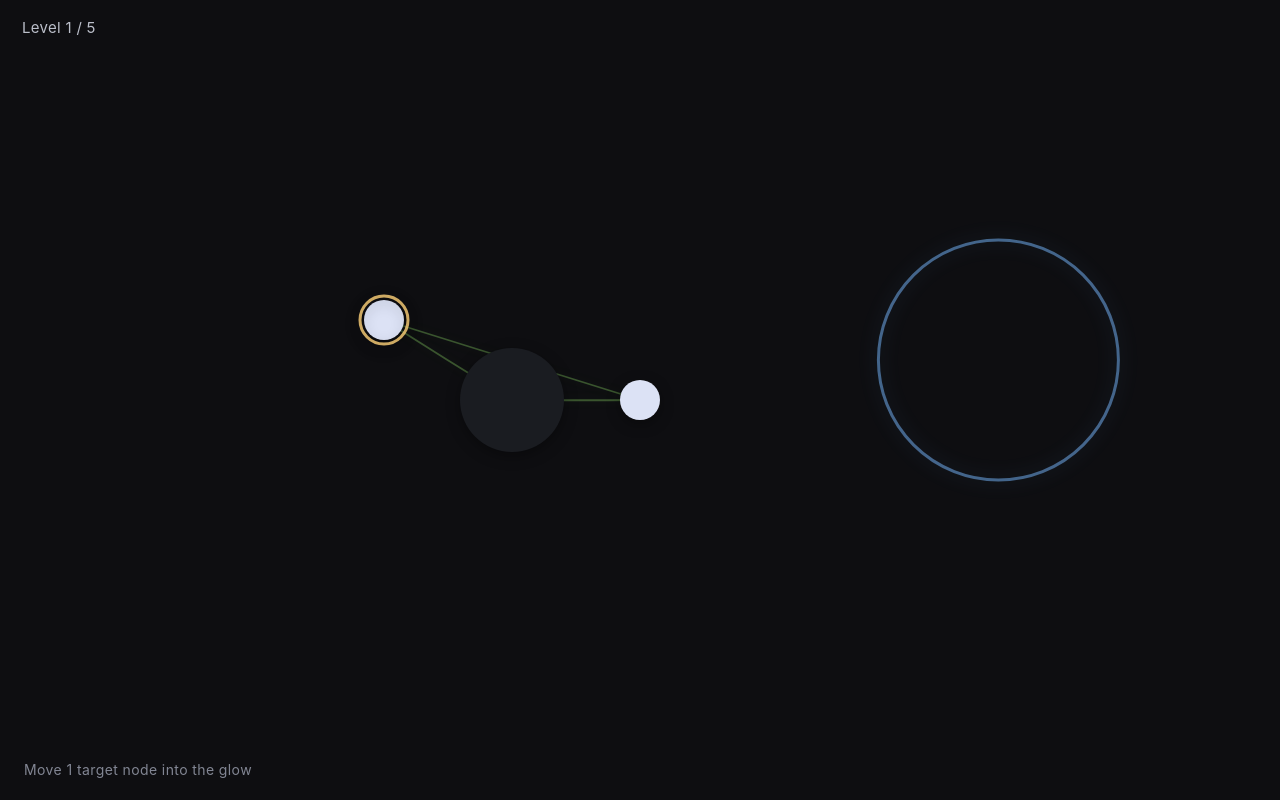
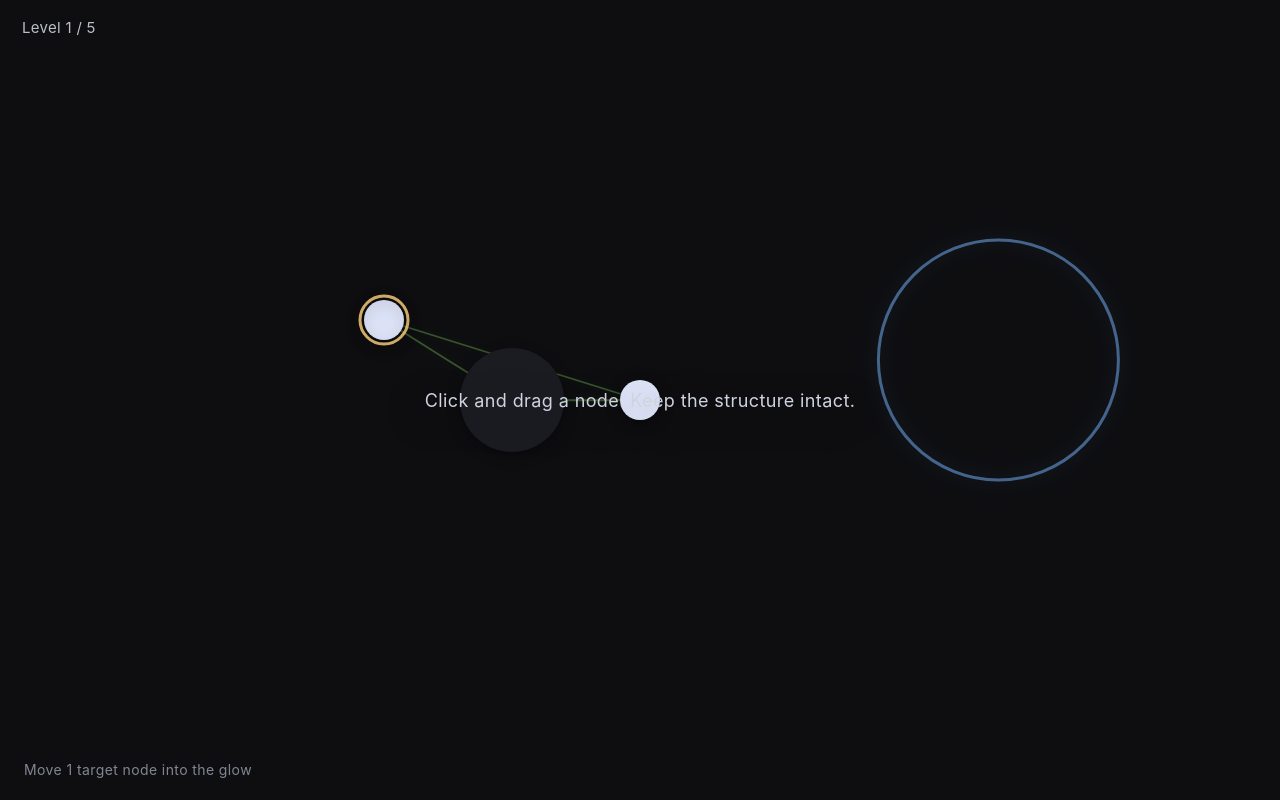
Before and after one commit to Italwaysbreaks/physicsTest123, a plain HTML site: page index.html in a window 1280 px wide. Drawn offline with nearby package versions, Linux system fonts and the light colour scheme.

Commit message:
Add level instructions and fix dragging

```diff
--- a/index.html
+++ b/index.html
@@ -8,10 +8,12 @@
 :root { color-scheme: dark; }
 * { box-sizing: border-box; }
 html, body { margin: 0; padding: 0; width: 100%; height: 100%; overflow: hidden; background: #0e0e11; font-family: "Inter", "Segoe UI", system-ui, -apple-system, sans-serif; }
-#canvas { display: block; background: #0e0e11; }
+.ui-layer { pointer-events: none; }
+#canvas { display: block; background: #0e0e11; pointer-events: auto; }
 .overlay { position: fixed; top: 50%; left: 50%; transform: translate(-50%, -50%); color: #e8e9ee; font-size: 24px; letter-spacing: 0.5px; opacity: 0; transition: opacity 0.5s ease; pointer-events: none; text-shadow: 0 8px 40px rgba(0,0,0,0.45); text-align: center; }
 .hint { position: fixed; bottom: 22px; left: 24px; color: #9fa4b4; font-size: 14px; letter-spacing: 0.4px; opacity: 0.8; }
 #levelInfo { position: fixed; top: 18px; left: 22px; color: #cfd3df; font-size: 15px; letter-spacing: 0.3px; opacity: 0.9; }
+#instructions { position: fixed; top: 50%; left: 50%; transform: translate(-50%, -50%); color: #cfd3df; font-size: 18px; letter-spacing: 0.4px; opacity: 0; transition: opacity 0.6s ease; text-align: center; text-shadow: 0 10px 40px rgba(0,0,0,0.55); pointer-events: none; }
 </style>
 </head>
 <body>
@@ -19,6 +21,7 @@ html, body { margin: 0; padding: 0; width: 100%; height: 100%; overflow: hidden;
 <div id="overlay" class="overlay"></div>
 <div id="levelInfo"></div>
 <div id="hint" class="hint"></div>
+<div id="instructions" class="ui-layer"></div>
 <script src="https://cdn.jsdelivr.net/npm/matter-js@0.20.0/build/matter.min.js"></script>
 <script>
 const { Engine, Render, Runner, Bodies, Body, Composite, Constraint, Mouse, MouseConstraint, Events, Vector } = Matter;
@@ -26,6 +29,7 @@ const canvas = document.getElementById('canvas');
 const overlay = document.getElementById('overlay');
 const levelInfo = document.getElementById('levelInfo');
 const hint = document.getElementById('hint');
+const instructions = document.getElementById('instructions');
 let width = window.innerWidth, height = window.innerHeight;
 const engine = Engine.create({ gravity: { x: 0, y: 0 }, enableSleeping: false });
 const render = Render.create({ canvas, engine, options: { width, height, background: '#0e0e11', wireframes: false, pixelRatio: window.devicePixelRatio || 1 } });
@@ -39,6 +43,14 @@ const typeConfig = {
   medium: { radius: 28, color: '#aeb6cc', mass: 7, damping: 0.04 },
   heavy: { radius: 36, color: '#6c7388', mass: 16, damping: 0.08 }
 };
+const instructionTexts = [
+  "Click and drag a node. Keep the structure intact.",
+  "Moving one node affects the others.",
+  "Heavier nodes resist movement.",
+  "Some connections will break if pushed too far.",
+  "Balance everything."
+];
+
 const levels = [
   { zone: { x: () => width*0.78, y: () => height*0.45, r: 120 }, goal: 1, nodes: [
       { type:'core', pos: ()=>({x: width*0.4, y: height*0.5}) },
@@ -87,18 +99,23 @@ const levels = [
     links:[[0,1],[0,2],[0,3],[0,4],[0,5],[0,6],[0,7],[0,8],[1,2],[1,5],[2,6],[3,4],[3,7],[4,8],[5,6],[6,8],[4,7],[2,4],[1,3]], stiffness:0.035, slack:1.22 }
 ];
 let bodies = [], constraints = [], debris = [];
-let draggingBody = null, currentLevel = 0, state = 'playing';
+let draggingBody = null, currentLevel = 0, state = 'playing', instructionActive = false;
 const mouse = Mouse.create(render.canvas);
+mouse.element = render.canvas;
+mouse.pixelRatio = render.options.pixelRatio;
 const mouseConstraint = MouseConstraint.create(engine, { mouse, constraint: { stiffness: 0.2, damping: 0.25, render: { visible:false } } });
 Composite.add(world, mouseConstraint);
 render.mouse = mouse;
 Events.on(mouseConstraint, 'startdrag', e => {
-  if(e.body === coreBody){
+  const target = e.body;
+  if(!target) return;
+  if(target.label === 'core' || target === coreBody){
     mouseConstraint.body = null;
     mouseConstraint.constraint.bodyB = null;
-  } else {
-    draggingBody = e.body;
+    return;
   }
+  draggingBody = target;
+  if(instructionActive){ instructions.style.opacity = 0; instructionActive = false; }
 });
 Events.on(mouseConstraint, 'enddrag', () => { draggingBody = null; });
 let coreBody = null;
@@ -108,6 +125,7 @@ function createNode(def){
   const options = { mass: cfg.mass, frictionAir: cfg.damping, friction: 0.01, restitution: 0.08, render:{ visible:false } };
   let body = Bodies.circle(p.x, p.y, cfg.radius, options);
   if(cfg.static){ Body.setStatic(body, true); }
+  body.label = def.type;
   body.nodeType = def.type;
   body.required = !!def.required;
   return body;
@@ -140,6 +158,9 @@ function buildLevel(idx){
   engine.timing.timeScale = 1;
   levelInfo.textContent = `Level ${idx+1} / ${levels.length}`;
   hint.textContent = `Move ${def.goal} target node${def.goal>1?'s':''} into the glow`;
+  instructions.textContent = instructionTexts[idx];
+  instructions.style.opacity = 1;
+  instructionActive = true;
 }
 function fracture(c){
   const a = c.bodyA.position, b = c.bodyB.position; const pieces = 10;
```
